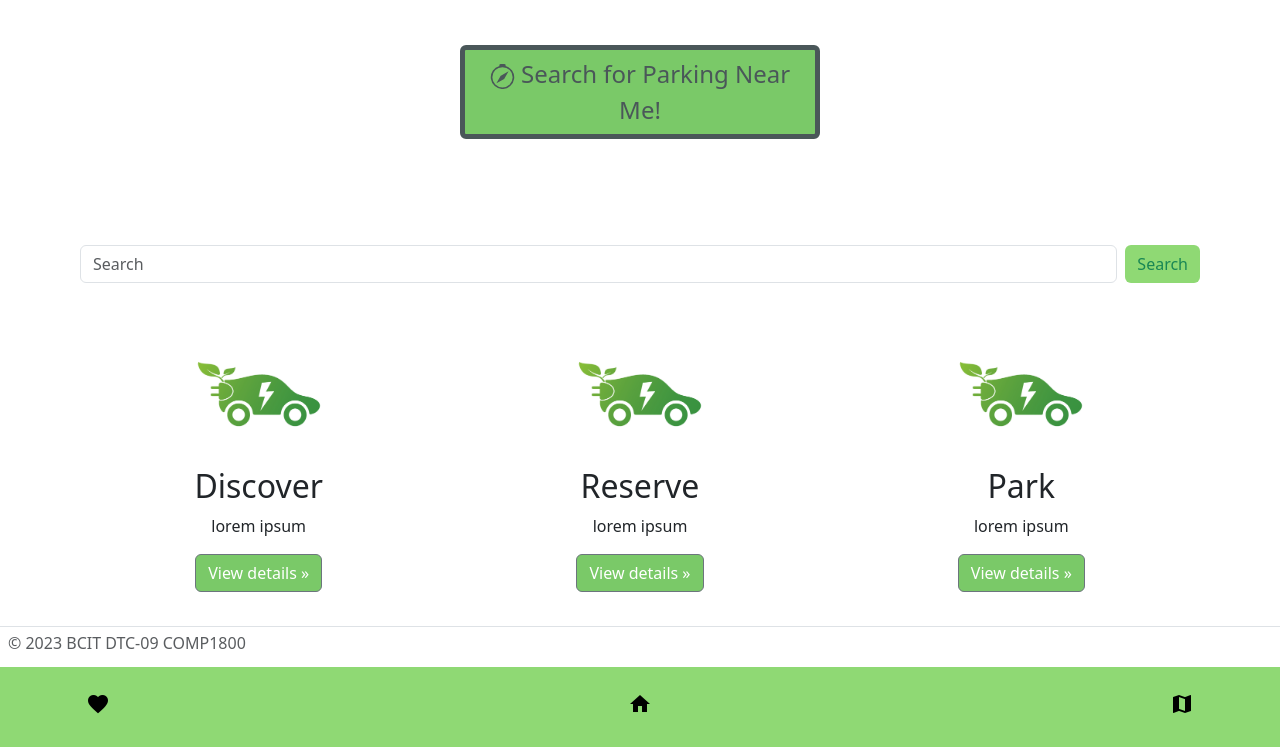
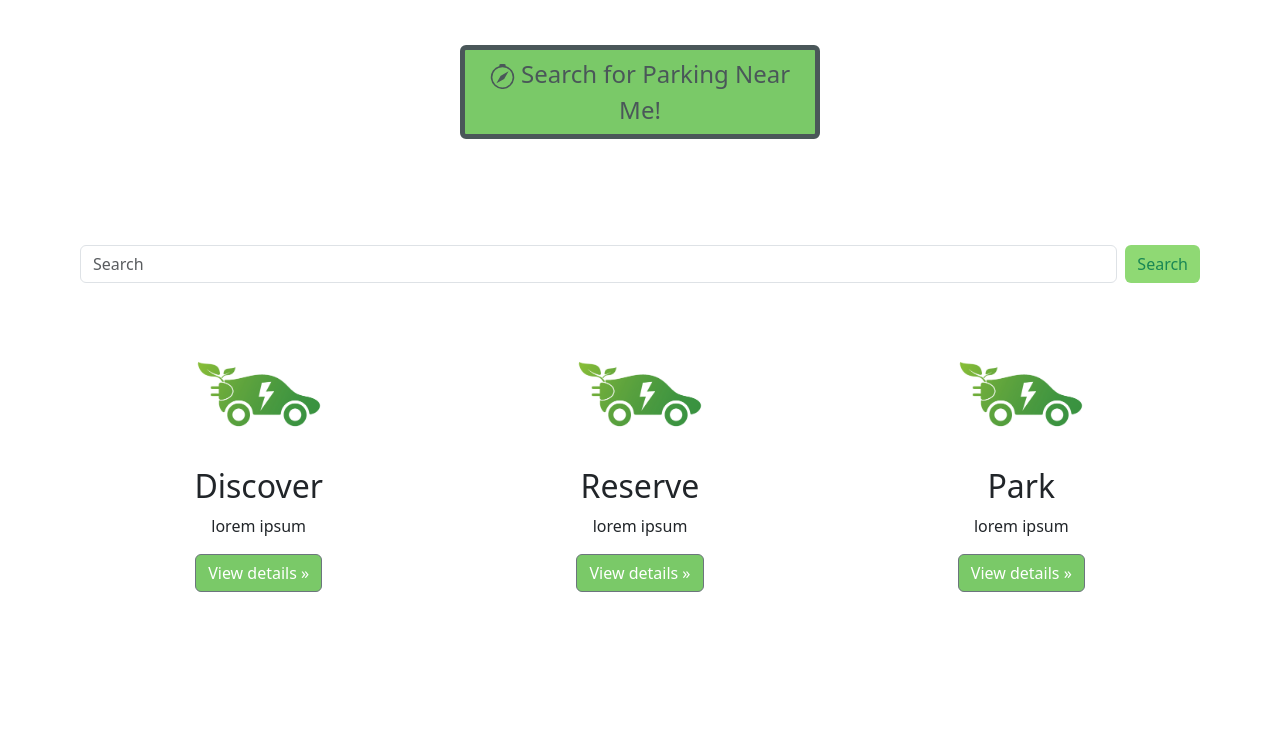
Before and after one commit to Beijzum/InfoLot, a plain HTML site: page index.html in a window 1280 px wide. Shown: the part 947-1694 px from the top of the page. After the commit the page ends 1565 px from the top, so only its background shows below. Drawn offline with nearby package versions, Linux system fonts and the light colour scheme; a web font is replaced by a local one.

Commit message:
Edit skeleton pages for navbar and footer

```diff
--- a/index.html
+++ b/index.html
@@ -212,36 +212,14 @@
     </div>
 
     <!-- Footer -->
-    <footer
-      class="d-flex flex-wrap justify-content-between align-items-center px-2 my-2 border-top fix-bottom"
-    >
-      <p class="col-md-4 mb-0 pl-10 text-muted">
-        &copy; 2023 BCIT DTC-09 COMP1800
-      </p>
-      <a
-        href="/"
-        class="col-md-4 d-flex align-items-center justify-content-center mb-3 mb-md-0 me-md-auto link-dark text-decoration-none"
-      >
-        <svg class="bi me-2" width="40" height="32">
-          <use xlink:href="#bootstrap" />
-        </svg>
-      </a>
-    </footer>
-
-    <!-- Footer Buttons -->
-    <footer class="navbar justify-content-evenly bg-info">
-      <div class="container py-3">
-        <button href="#"><i class="material-icons">favorite</i></button>
-        <button href="#"><i class="material-icons">home</i></button>
-        <button href="#"><i class="material-icons">map</i></button>
-      </div>
-    </footer>
+    <nav id="footerPlaceholder"></nav>
 
     <!---------------------------------------------->
     <!-- Your own JavaScript functions go here    -->
     <!---------------------------------------------->
 
     <!-- Link to scripts of your own -->
+    <script src="./scripts/skeleton.js"></script>
     <script src="./scripts/script.js"></script>
   </body>
 </html>
```
Also changed, not shown: login.html (+2 -1 lines), main.html (+7 -4 lines).
